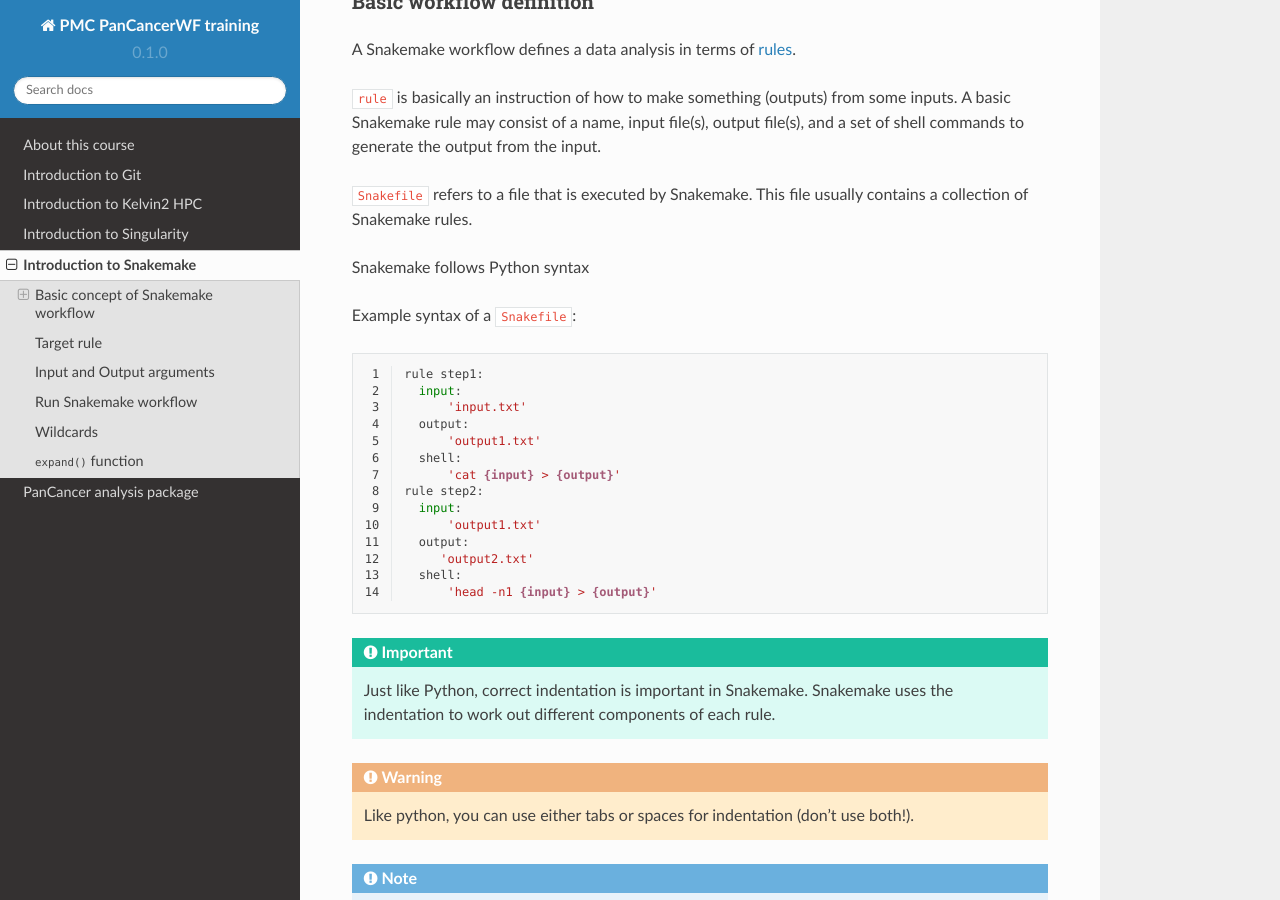
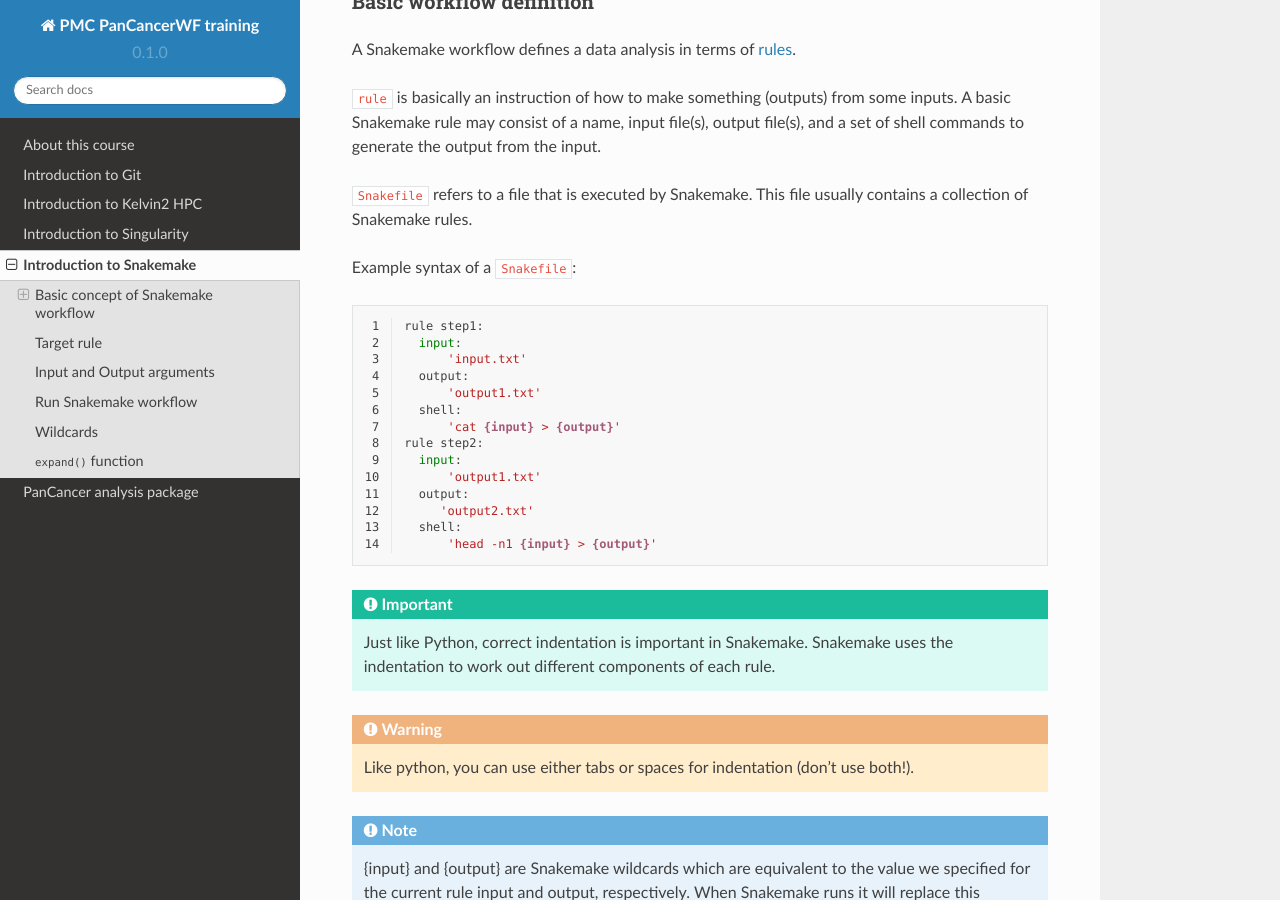
Before and after one commit to sirintra/PMC-PC-training, a Sphinx documentation site: the page built from docs/source/snakemake.rst, in a window 1280 px wide and 900 px high, scrolled down 492 px. Built offline with Sphinx 7.4.7 and the Read the Docs theme 2.0.0, drawn with Linux system fonts in a browser that asks for light colours.

Commit message:
Update snakemake.rst

```diff
--- a/docs/source/snakemake.rst
+++ b/docs/source/snakemake.rst
@@ -16,8 +16,6 @@ A Snakemake workflow defines a data analysis in terms of `rules <https://snakema
 ``rule`` is basically an instruction of how to make something (outputs) from some inputs. A basic Snakemake rule may consist of a name, input file(s), output file(s), and a set of shell commands to generate the output from the input.
 
 ``Snakefile`` refers to a file that is executed by Snakemake. This file usually contains a collection of Snakemake rules.
-
-Snakemake follows Python syntax
 
 
 Example syntax of a ``Snakefile``:
```
